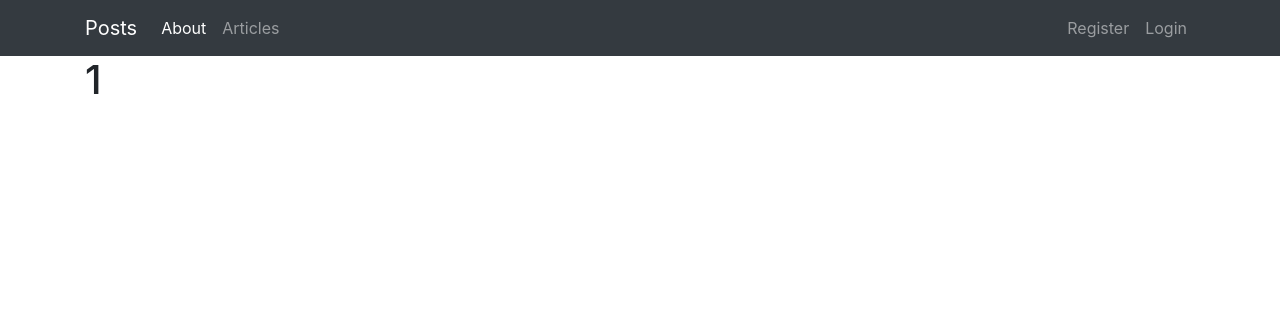
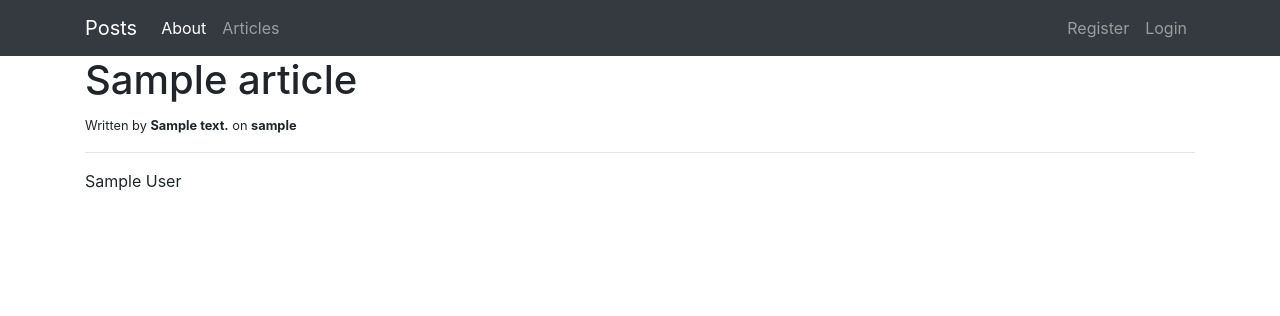
Before and after one commit to mynlop/Posts, a Flask app: page /article/1 in a window 1280 px wide. Shown: the top 316 px of the page. Run offline with Flask 2, Linux system fonts and the light colour scheme; tables that the repository leaves empty or names only in its code hold one stand-in row (Sample ...); some libraries are stand-ins or nearby versions.

Commit message:
visualizar contenido de los posts

```diff
--- a/app.py
+++ b/app.py
@@ -1,5 +1,5 @@
 from flask import Flask, render_template, flash, redirect, url_for, session, request, logging
-from data import Articles
+# from data import Articles
 from flaskext.mysql import MySQL
 from wtforms import Form, StringField, TextAreaField, PasswordField, validators
 from passlib.hash import sha256_crypt
@@ -17,7 +17,7 @@ mysql = MySQL()
 mysql.init_app(app)
 
 
-Articles = Articles()
+# Articles = Articles()
 
 @app.route('/')
 def index():
@@ -29,11 +29,28 @@ def about():
 
 @app.route('/articles')
 def articles():
-    return render_template('articles.html', articles=Articles)
+    con = mysql.connect()
+    cur = con.cursor()
+
+    result = cur.execute("SELECT * FROM articles")
+    articles = cur.fetchall()
+
+    if result > 0:
+        return render_template('articles.html', articles=articles)
+    else:
+        msg = "No articles found"
+        return render_template('articles.html', msg=msg)
+
+    cur.close()
 
 @app.route('/article/<string:id>')
 def article(id):
-    return render_template('article.html', id=id)
+    con = mysql.connect()
+    cur = con.cursor()
+
+    result = cur.execute("SELECT * FROM articles WHERE id = %s", [id])
+    article = cur.fetchone()
+    return render_template('article.html', article=article)
 
 class RegisterForm(Form):
     name = StringField('Name', [validators.Length(min=1, max=50)])
--- a/templates/article.html
+++ b/templates/article.html
@@ -1,5 +1,10 @@
 {% extends 'layout.html' %}
 
 {% block body %}
-  <h1>{{id}}</h1>
+  <h1>{{article[1]}}</h1>
+  <small>Written by <strong>{{article[2]}}</strong> on <strong>{{article[4]}}</strong></small>
+  <hr>
+  <div>
+    {{ article[3]}}
+  </div>
 {% endblock %}
--- a/templates/articles.html
+++ b/templates/articles.html
@@ -5,7 +5,7 @@
   <h1>Articles</h1>
   <ul class="list-group">
     {% for article in articles: %}
-    <li class="list-group-item"><a href="article/{{article.id}}">{{ article.title }}</a></li>
+    <li class="list-group-item"><a href="article/{{article[0]}}">{{ article[1] }}</a></li>
     {% endfor %}
   </ul>
 {% endblock %}
--- a/templates/dashboard.html
+++ b/templates/dashboard.html
@@ -24,8 +24,8 @@
         <td>{{article[1]}}</td>
         <td>{{article[2]}}</td>
         <td>{{article[4]}}</td>
-        <td><a href="edit_article/{{article[0]}}" class="btn btn-default pullright">Edit</a></td>
-        <td><a href="#" class="btn btn-danger pullright">Delete</a></td>
+        <td><a href="edit_article/{{article[0]}}" class="btn btn-secondary float-right">Edit</a></td>
+        <td><a href="#" class="btn btn-danger ">Delete</a></td>
       </tr>
     {% endfor %}
     </tbody>
--- a/templates/home.html
+++ b/templates/home.html
@@ -5,6 +5,10 @@
   <div class="jumbotron text-center">
     <h1>Welcome to Posts</h1>
     <p class="lead">Post about everything you want</p>
+    {% if session.logged_in == NULL %}
+      <a href="/register" class="btn btn-primary" >Register</a>
+      <a href="/login" class="btn btn-success" >Login</a>
+    {% endif %}
   </div>
 
 {% endblock %}
```
